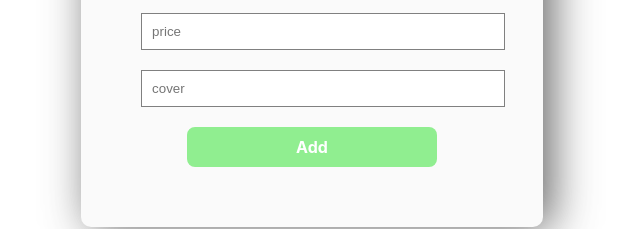
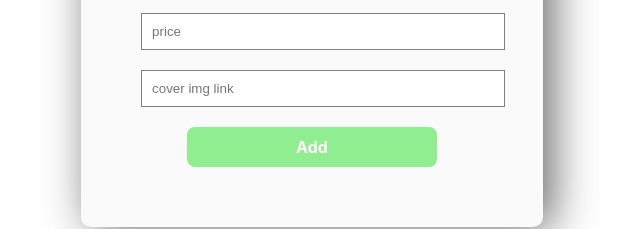
Before and after one commit to Asadullah-Imran/bookshop-crud-, a React (Vite) app in the folder client/: page /add in a window 1280 px wide. Shown: the part 431-660 px from the top of the page, without its empty margins (328-968 px from the left). Built offline with nearby package versions, Linux system fonts and the light colour scheme.

Commit message:
Update Add.jsx

```diff
--- a/client/src/pages/Add/Add.jsx
+++ b/client/src/pages/Add/Add.jsx
@@ -47,7 +47,7 @@ const Add = () => {
       />
       <input
         type="text"
-        placeholder="cover"
+        placeholder="cover img link"
         onChange={handleChange}
         name="cover"
       />
```
